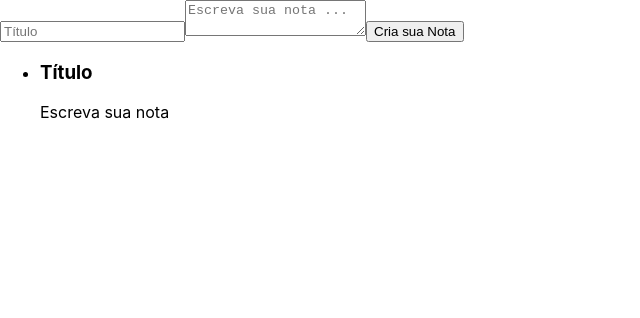
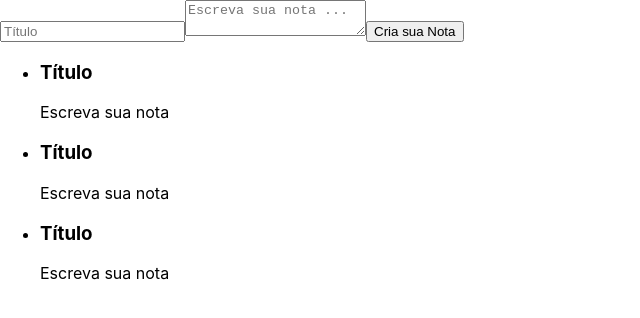
Before and after one commit to rafadealmeida/bloco-de-notas__react, a React (Create React App) app in the folder ceep/: page / in a window 1280 px wide. Shown: the top 318 px of the page, without its empty margins (0-640 px from the left). Built offline with nearby package versions, Linux system fonts and the light colour scheme.

Commit message:
Criando mais componentes

```diff
--- /dev/null
+++ b/ceep/src/componente/CardNota.jsx
@@ -0,0 +1,14 @@
+import React, { Component } from 'react';
+
+class CardNota extends Component {
+    render() {
+        return (<section>
+            <header>
+                <h3>Título</h3>
+            </header>
+            <p>Escreva sua nota</p>
+        </section>);
+    }
+}
+
+export default CardNota;
--- a/ceep/src/componente/ListaDeNotas.jsx
+++ b/ceep/src/componente/ListaDeNotas.jsx
@@ -1,14 +1,17 @@
 import React from "react";
-
+import CardNota from "../componente/CardNota"
 export class ListaDeNotas extends React.Component {
     render() {
-        return(
+        return (
             <ul>
                 <li>
-                    <section>
-                        <h3>Título</h3>
-                        <p>Escreva sua nota</p>
-                    </section>
+                    <CardNota />
+                </li>
+                <li>
+                    <CardNota />
+                </li>
+                <li>
+                    <CardNota />
                 </li>
             </ul>
         )
```
Also changed, not shown: ceep/src/componente/FormularioCadastro.jsx (+4 -4 lines).
